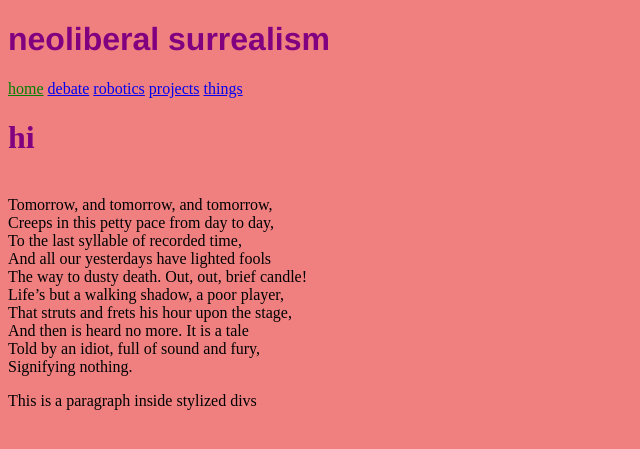
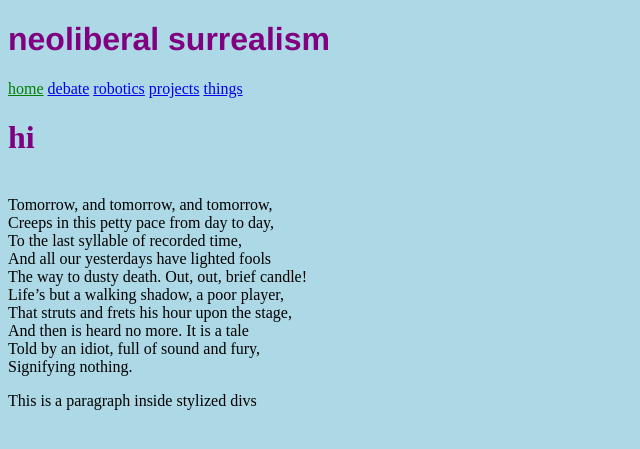
Before and after one commit to pbkx/pbkx.github.io, a Jekyll site: the page built from index.md, in a window 1280 px wide. Shown: the top 449 px of the page, without its empty margins (0-640 px from the left). Built offline with Jekyll 4.4.1, drawn with Linux system fonts in a browser that asks for light colours.

Commit message:
Update styles.scss

```diff
--- a/assets/css/styles.scss
+++ b/assets/css/styles.scss
@@ -3,7 +3,7 @@
 @import "main";
 
 body {
-  background-color: lightcoral;
+  background-color: lightblue;
 }
 
 h1 {
```
